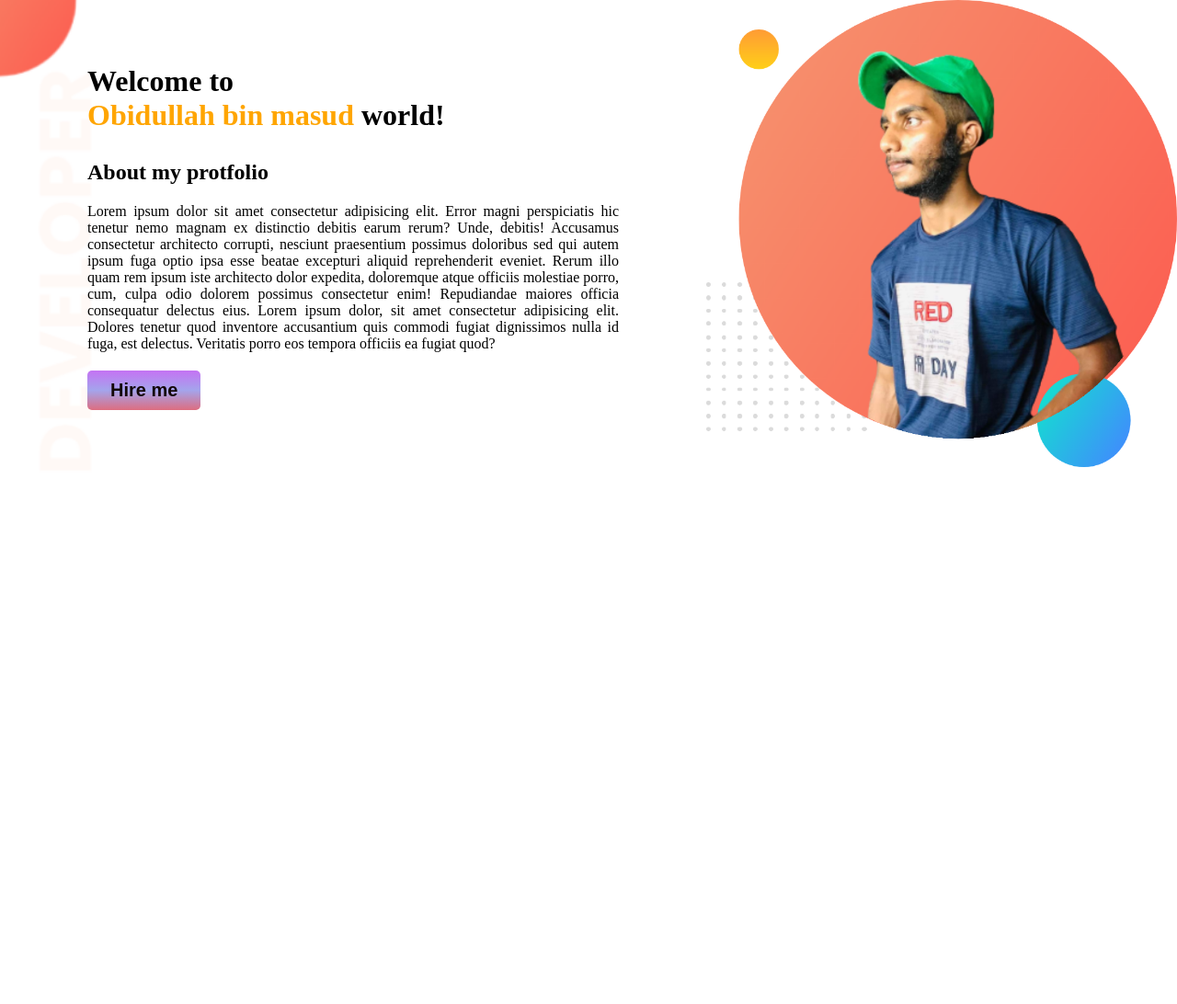
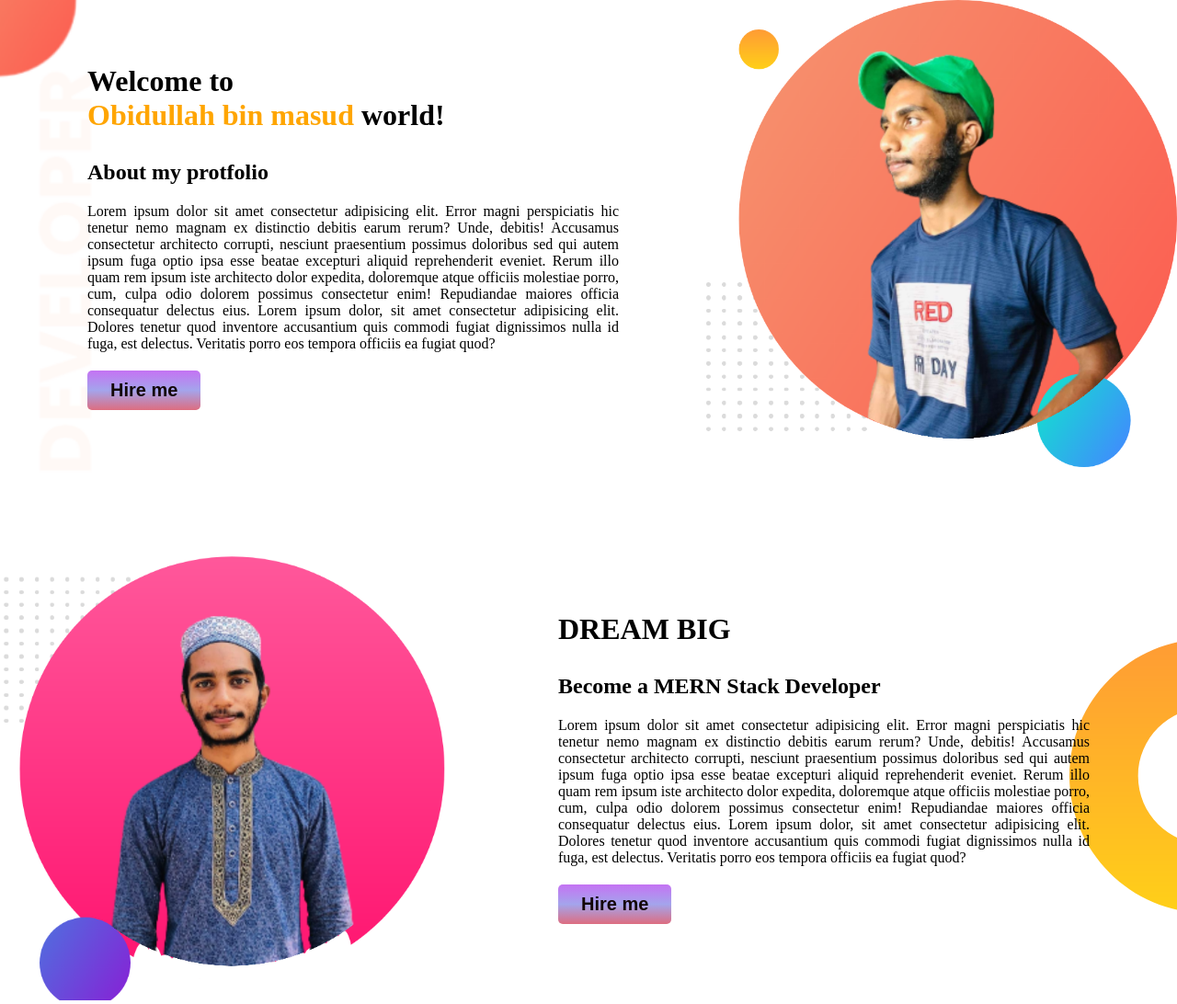
Before and after one commit to constobidullah/first-webpage, a plain HTML site: page index.html in a window 1280 px wide. Shown: the whole page at 92% size. Before the commit the page ends 800 px from the top, so only its background shows below. Drawn offline with Linux system fonts and the light colour scheme.

Commit message:
another section created and one picture and some texting added

```diff
--- a/index.css
+++ b/index.css
@@ -11,14 +11,17 @@
     background-image: url('./images/top-banner.png');
     background-repeat: no-repeat;
     background-size: cover;
+    margin-bottom: 5em;
 }
 
-.text-section{
-    margin:70px 95px;
+.text-section {
+    margin: 70px 95px;
 }
-.text-section-children{
+
+.text-section-children {
     margin-bottom: 30px;
 }
+
 .text-section .text-section-children p {
     /* line-height: 10px; */
     font-weight: 800;
@@ -63,3 +66,17 @@
     height: auto;
     border-radius: 10px;
 }
+
+#main-section {
+    display: flex;
+    background-image: url('./images/dream-bg.png');
+    background-repeat: no-repeat;
+    background-position: right;
+}
+
+.main-section-image img {
+    margin-top: 0;
+    width: 40vw;
+    height: auto;
+    border-radius: 10px;
+}
--- a/index.html
+++ b/index.html
@@ -40,6 +40,44 @@
         </div>
 
     </section>
+
+    <!-- Dream section -->
+    <main id="main-section">
+
+        <div class="main-section-image">
+            <img src="./images/four.png" alt="">
+        </div>
+
+        <div>
+            <div class="text-section">
+
+                <div class="text-section-children">
+                    <p class="welcome">DREAM BIG</p>
+                </div>
+
+                <p class="about-heading">Become a MERN Stack Developer</p>
+
+                <p class="details">Lorem ipsum dolor sit amet consectetur adipisicing elit. Error magni perspiciatis hic
+                    tenetur nemo magnam
+                    ex distinctio debitis earum rerum? Unde, debitis! Accusamus consectetur architecto corrupti,
+                    nesciunt
+                    praesentium possimus doloribus sed qui autem ipsum fuga optio ipsa esse beatae excepturi aliquid
+                    reprehenderit eveniet. Rerum illo quam rem ipsum iste architecto dolor expedita, doloremque atque
+                    officiis molestiae porro, cum, culpa odio dolorem possimus consectetur enim! Repudiandae maiores
+                    officia
+                    consequatur delectus eius. Lorem ipsum dolor, sit amet consectetur adipisicing elit. Dolores tenetur
+                    quod inventore accusantium quis commodi fugiat dignissimos nulla id fuga, est delectus. Veritatis
+                    porro
+                    eos tempora officiis ea fugiat quod?</p>
+
+                <button class="hire-btn">Hire me</button>
+
+            </div>
+
+
+        </div>
+
+    </main>
 </body>
 
 </html>
```
